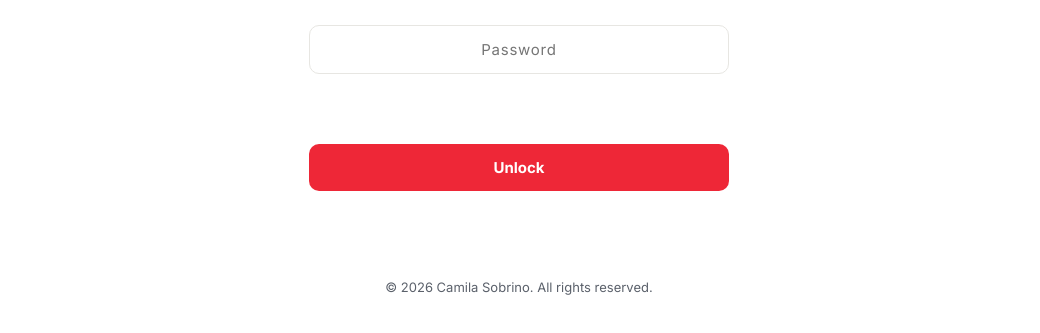
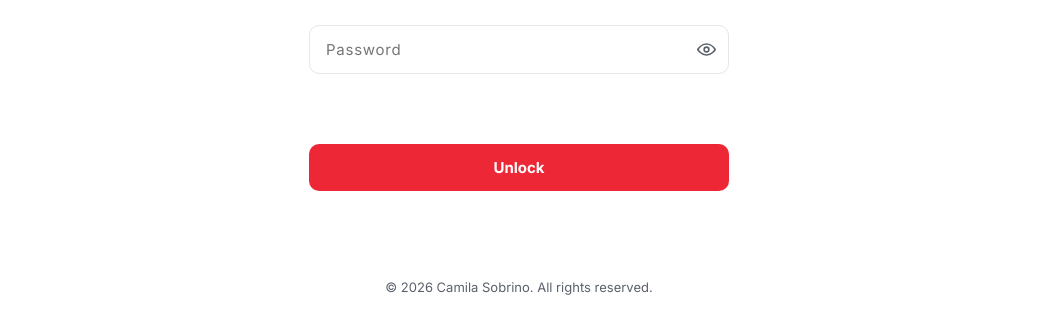
Before and after one commit to uxcamilasobrino/Portfolio, a plain HTML site: page case-agora.html in a window 1280 px wide. Shown: the part 303-636 px from the top of the page, without its empty margins (121-1161 px from the left). Drawn offline with Linux system fonts and the light colour scheme.

Commit message:
Add files via upload

```diff
--- a/case-agora.html
+++ b/case-agora.html
@@ -104,15 +104,18 @@
     flex-direction: column;
     gap: 12px;
   }
+  .gate-input-wrap{
+    position: relative;
+  }
   .gate-input{
     width: 100%;
     font-family: inherit;
     font-size: 15px;
-    padding: 14px 16px;
+    padding: 14px 44px 14px 16px;
     border-radius: 10px;
     border: 1px solid var(--line);
     outline: none;
-    text-align: center;
+    text-align: left;
     letter-spacing: 0.05em;
   }
   .gate-input:focus{ border-color: var(--edtech-fg); }
@@ -120,6 +123,27 @@
     border-color: var(--edtech-fg);
     animation: shake 0.35s ease;
   }
+  .gate-toggle{
+    position: absolute;
+    right: 6px;
+    top: 50%;
+    transform: translateY(-50%);
+    width: 34px;
+    height: 34px;
+    display:flex;
+    align-items:center;
+    justify-content:center;
+    background: none;
+    border: none;
+    cursor: pointer;
+    color: var(--muted);
+    padding: 0;
+  }
+  .gate-toggle:hover{ color: var(--ink); }
+  .gate-toggle svg{ width:19px; height:19px; }
+  .gate-toggle .eye-off{ display:none; }
+  .gate-toggle.showing .eye{ display:none; }
+  .gate-toggle.showing .eye-off{ display:block; }
   @keyframes shake{
     0%, 100%{ transform: translateX(0); }
     25%{ transform: translateX(-6px); }
@@ -343,7 +367,13 @@
         <h1>Agora Design System</h1>
         <p>This case study is password protected. Enter the password to continue.</p>
         <form class="gate-form" id="gateForm">
-          <input type="password" class="gate-input" id="gateInput" placeholder="Password" autocomplete="off">
+          <div class="gate-input-wrap">
+            <input type="password" class="gate-input" id="gateInput" placeholder="Password" autocomplete="off">
+            <button type="button" class="gate-toggle" id="gateToggle" aria-label="Show password">
+              <svg class="eye" viewBox="0 0 24 24" fill="none" stroke="currentColor" stroke-width="2"><path d="M1 12s4-7 11-7 11 7 11 7-4 7-11 7-11-7-11-7z"/><circle cx="12" cy="12" r="3"/></svg>
+              <svg class="eye-off" viewBox="0 0 24 24" fill="none" stroke="currentColor" stroke-width="2"><path d="M17.94 17.94A10.94 10.94 0 0112 19c-7 0-11-7-11-7a18.6 18.6 0 015.06-5.94M9.9 4.24A10.4 10.4 0 0112 4c7 0 11 7 11 7a18.5 18.5 0 01-2.16 3.19m-6.72-1.07a3 3 0 11-4.24-4.24"/><path d="M1 1l22 22"/></svg>
+            </button>
+          </div>
           <p class="error-msg" id="gateError"></p>
           <button type="submit" class="gate-submit">Unlock</button>
         </form>
@@ -545,6 +575,13 @@
     var errorMsg = document.getElementById('gateError');
     var locked = document.getElementById('gateLocked');
     var content = document.getElementById('caseContent');
+    var toggle = document.getElementById('gateToggle');
+
+    toggle.addEventListener('click', function(){
+      var showing = toggle.classList.toggle('showing');
+      input.type = showing ? 'text' : 'password';
+      toggle.setAttribute('aria-label', showing ? 'Hide password' : 'Show password');
+    });
 
     form.addEventListener('submit', function(e){
       e.preventDefault();
```
